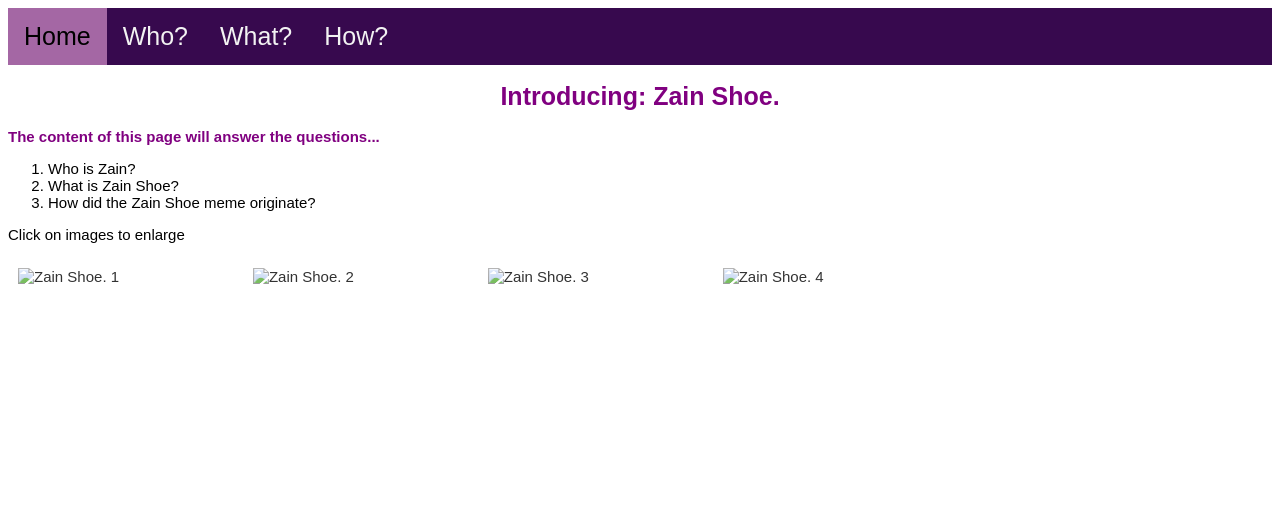
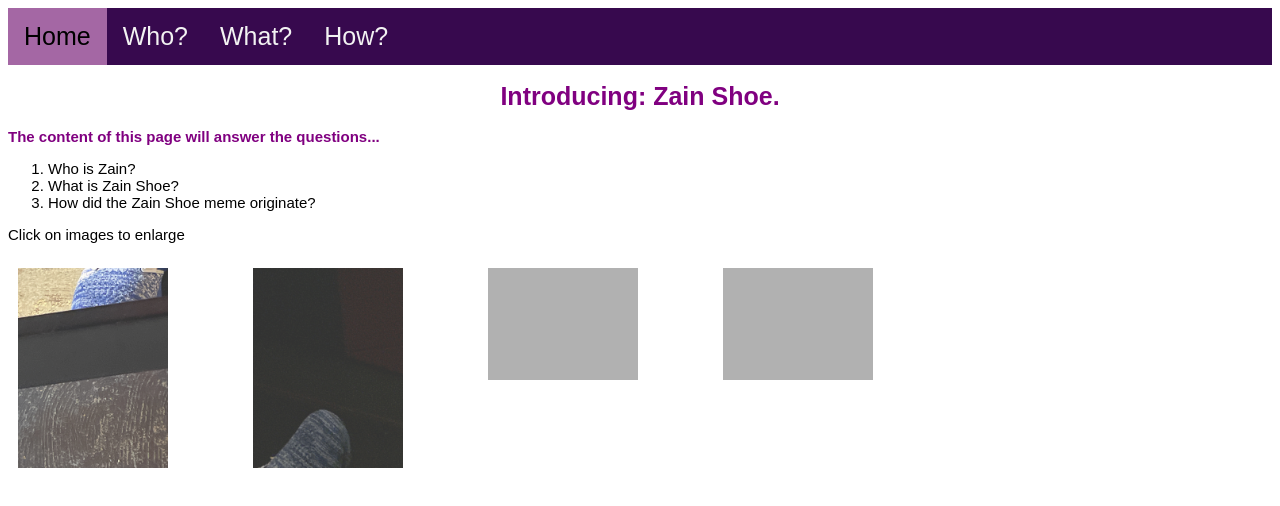
Before and after one commit to phammy22/geog495_lab02, a plain HTML site: page index.html in a window 1280 px wide. Drawn offline with Linux system fonts and the light colour scheme; the site is published under a folder, as on GitHub Pages, so addresses that start at the root find nothing.

Commit message:
fix images

```diff
--- a/index.html
+++ b/index.html
@@ -31,16 +31,16 @@
         <p> Click on images to enlarge </p>
         <div class="row">
             <div class="column">
-            <img src="/media/shoes1.JPG" alt="Zain Shoe. 1" onclick="myFunction(this);">
+            <img src="media/shoes1.JPG" alt="Zain Shoe. 1" onclick="myFunction(this);">
             </div>
             <div class="column">
-            <img src="/media/shoes2.JPG" alt="Zain Shoe. 2" onclick="myFunction(this);">
+            <img src="media/shoes2.JPG" alt="Zain Shoe. 2" onclick="myFunction(this);">
             </div>
             <div class="column">
-            <img src="/media/shoes3.JPG" alt="Zain Shoe. 3" onclick="myFunction(this);">
+            <img src="media/shoes3.JPG" alt="Zain Shoe. 3" onclick="myFunction(this);">
             </div>
             <div class="column">
-                <img src="/media/shoes4.JPG" alt="Zain Shoe. 4" onclick="myFunction(this);">
+                <img src="media/shoes4.JPG" alt="Zain Shoe. 4" onclick="myFunction(this);">
             </div>
         </div>
 
```
Also changed, not shown: how.html (+1 -1 lines), who.html (+1 -1 lines).
